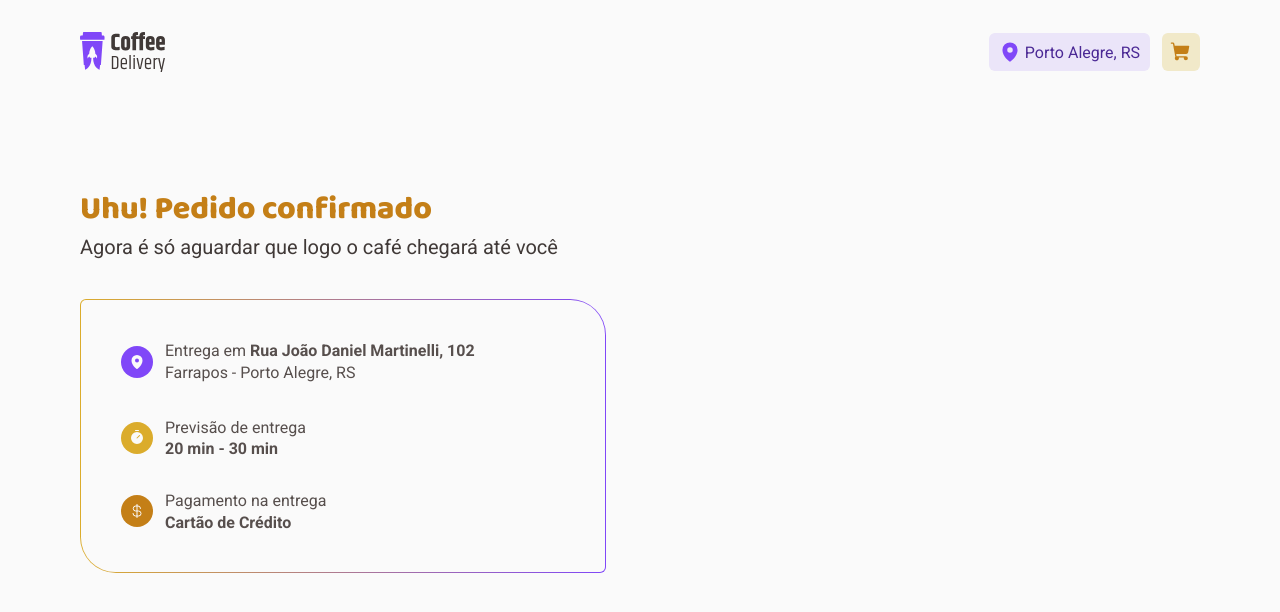
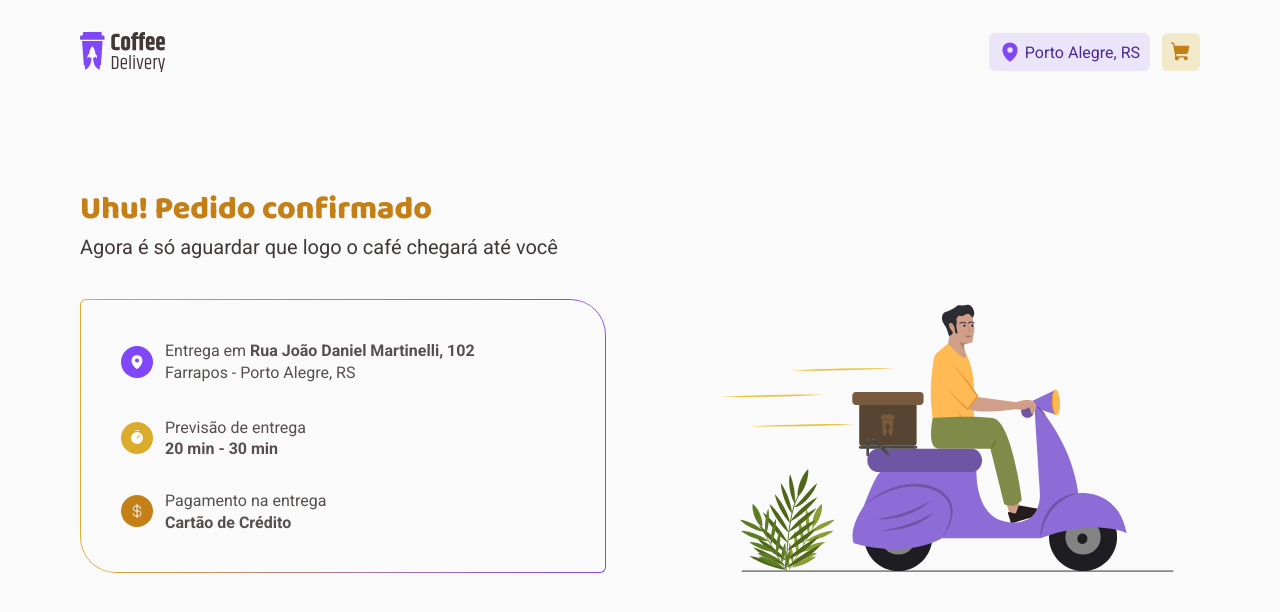
Before and after one commit to Lucariozin/ignite-challenge-coffee-delivery, a React (Vite) app: page /pedido-confirmado in a window 1280 px wide. Shown: the top 612 px of the page. Built offline with nearby package versions, Linux system fonts and the light colour scheme.

Commit message:
styling the 'motoboy image' component.

```diff
--- a/src/pages/ConfirmedOrder/ConfirmedOrder.styles.ts
+++ b/src/pages/ConfirmedOrder/ConfirmedOrder.styles.ts
@@ -1,10 +1,16 @@
 import styled from 'styled-components'
 
 export const Container = styled.div`
+  display: flex;
+  align-items: flex-end;
+  justify-content: space-between;
   margin-top: 5rem;
 `
 
-export const DeliverySummaryContainer = styled.div``
+export const DeliverySummaryContainer = styled.div`
+  width: 100%;
+  max-width: 32.875rem;
+`
 
 export const ConfirmedOrderTitle = styled.h1`
   font-size: 2rem;
@@ -76,3 +82,8 @@ export const RowText = styled.p`
 export const RowStrong = styled.strong`
   color: ${({ theme }) => theme.palette.gray[700]};
 `
+
+export const MotoboyImage = styled.img`
+  margin-bottom: -0.8rem;
+  user-select: none;
+`
--- a/src/pages/ConfirmedOrder/ConfirmedOrder.tsx
+++ b/src/pages/ConfirmedOrder/ConfirmedOrder.tsx
@@ -10,6 +10,7 @@ import {
   DeliverySummaryRow,
   Icon,
   LinearGradientBorder,
+  MotoboyImage,
   RowStrong,
   RowText,
   RowTextContainer,
@@ -67,6 +68,8 @@ export const ConfirmedOrder = () => {
           </DeliverySummary>
         </LinearGradientBorder>
       </DeliverySummaryContainer>
+
+      <MotoboyImage src="/img/motoboy.svg" alt="" width={492} height={293} />
     </Container>
   )
 }
```
Also changed, not shown: public/img/motoboy.svg (added).
